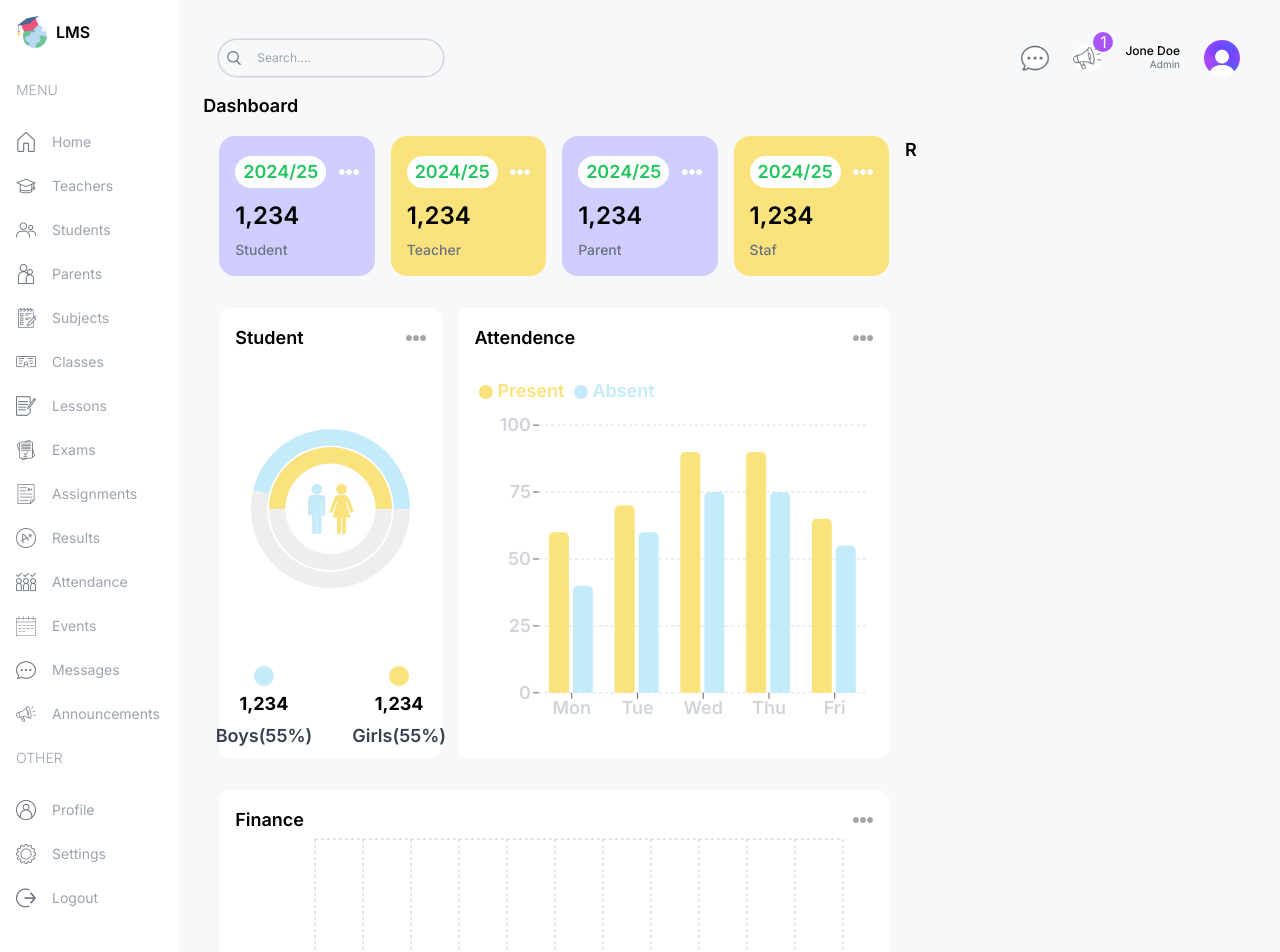
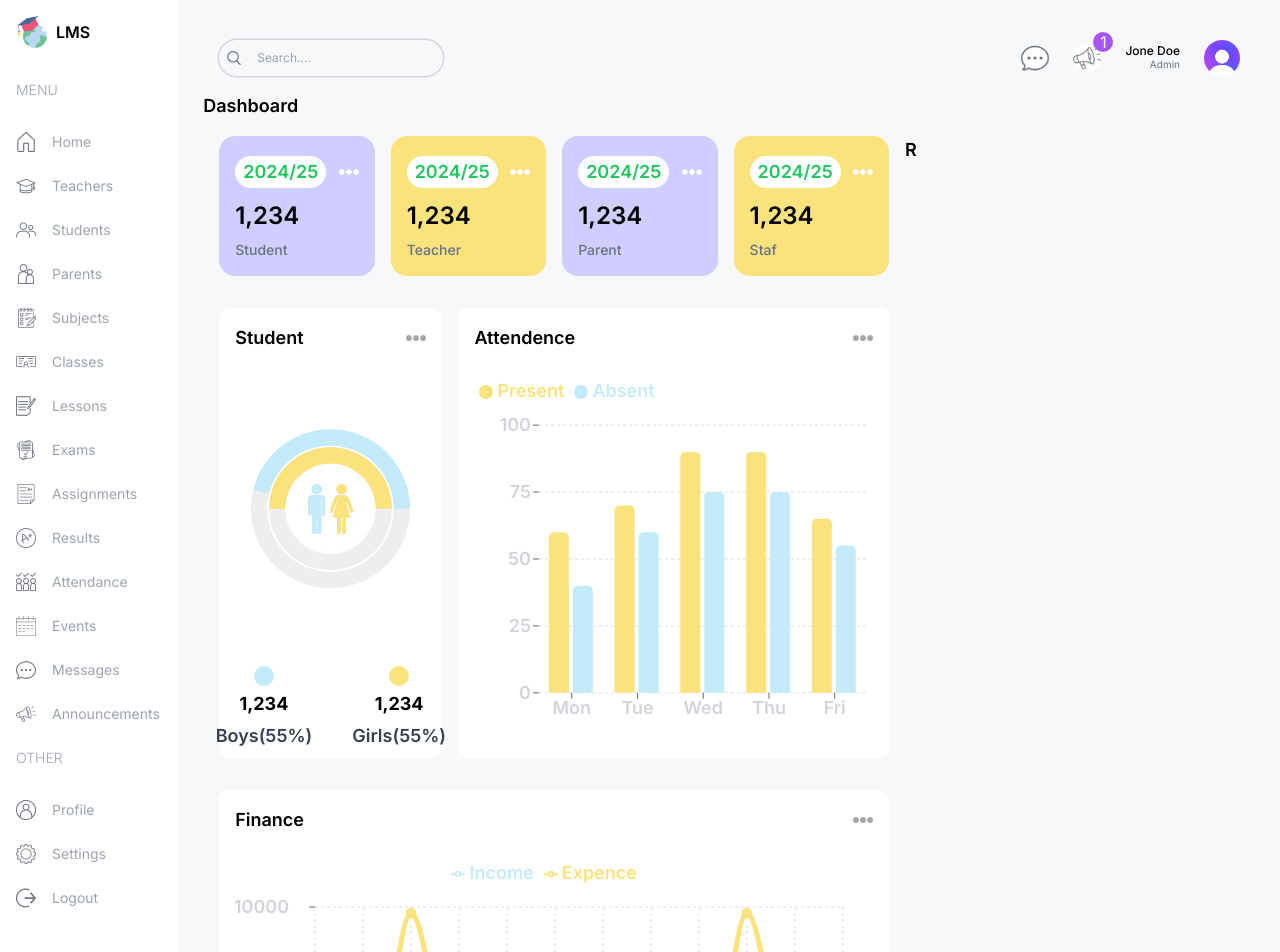
Before and after one commit to KCDasanayaka/School-Management-Dashboard, a Next.js app in the folder dashboard/: page /dashboard/admin in a window 1280 px wide. Shown: the top 952 px of the page. Built offline with nearby package versions, Linux system fonts and the light colour scheme.

Commit message:
updated codes

```diff
--- a/dashboard/src/app/components/FinanceChart.tsx
+++ b/dashboard/src/app/components/FinanceChart.tsx
@@ -75,7 +75,7 @@ const FinanceChart = () => {
             <h1 className='text-lg font-semibold text-black'>Finance</h1>
             <Image src={more} alt='' width={20} height={20}/>
         </div>
-        <ResponsiveContainer width="100%" height="100%">
+        <ResponsiveContainer width="100%" height="90%">
         <LineChart
           width={500}
           height={300}
@@ -87,13 +87,13 @@ const FinanceChart = () => {
             bottom: 5,
           }}
         >
-          <CartesianGrid strokeDasharray="3 3" />
-          <XAxis dataKey="name" />
-          <YAxis />
+          <CartesianGrid strokeDasharray="3 3" stroke='#ddd'/>
+          <XAxis dataKey="name" axisLine={false} tick={{fill:"#d1d5db"}} tickLine={{fill:"#ddd"}} tickMargin={20}/>
+          <YAxis axisLine={false} tick={{fill:"#d1d5db"}} tickLine={{fill:"#ddd"}} tickMargin={20}/>
           <Tooltip />
-          <Legend />
-          <Line type="monotone" dataKey="pv" stroke="#8884d8" activeDot={{ r: 8 }} />
-          <Line type="monotone" dataKey="uv" stroke="#82ca9d" />
+          <Legend align='center' verticalAlign='top' wrapperStyle={{paddingTop:"20px", paddingBottom:"20px"}}/>
+          <Line type="monotone" dataKey="income" stroke="#c3ebfa" strokeWidth={5} />
+          <Line type="monotone" dataKey="expence" stroke="#fae27c" strokeWidth={5} />
         </LineChart>
       </ResponsiveContainer>
 
```
